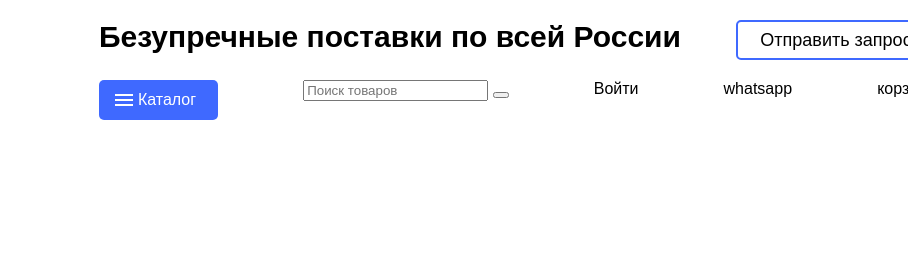
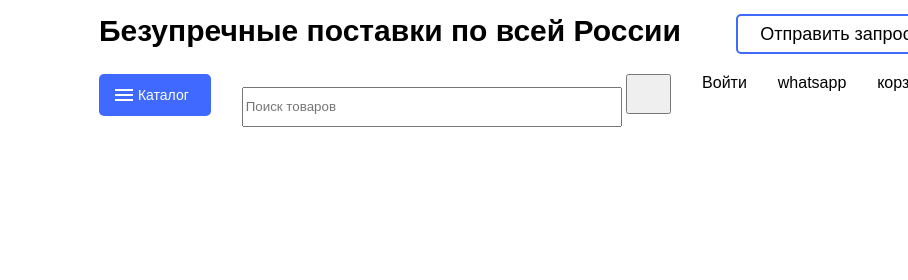
Before and after one commit to konovalov92/training-, a plain HTML site: page index.html in a window 1280 px wide. Shown: the top 280 px of the page, 372-1280 px from the left. Drawn offline with Linux system fonts and the light colour scheme.

Commit message:
marking changes

```diff
--- a/style/style.less
+++ b/style/style.less
@@ -46,17 +46,18 @@
                 border-radius: 5px;
                 padding: 11px 22px 11px 16px;
                 color: #fff;
-                // position: relative;
+                height: 20px;
                 p{
                     margin: 0;
+                    font-size: 14px;
+                    font-weight: 400;
                 }
                 span{
-                    height: 2px;
+                    height: 1.5px;
                     width: 18px;
                     background-color: #fff;
                     margin-right: 5px;
                     display: block;
-                }
                 }
                 .lines{
                     position: relative;
@@ -64,7 +65,7 @@
                 .lines::before, .lines::after{
                     content: "";
                     position: absolute;
-                height: 2px;
+                    height: 1.5px;
                     width: 18px;
                     background-color: #fff;
                 }
@@ -75,5 +76,16 @@
                     bottom: 5px;
                 }
             }
+            .search{
+                input{
+                    width: 380px;
+                    height: 40px;
+                }
+                button{
+                    width: 45px;
+                    height: 40px;
                 }
             }
+        }
+    }
+}
```
Also changed, not shown: style/style.css. Lines whose indentation alone changed are shown as unchanged.
